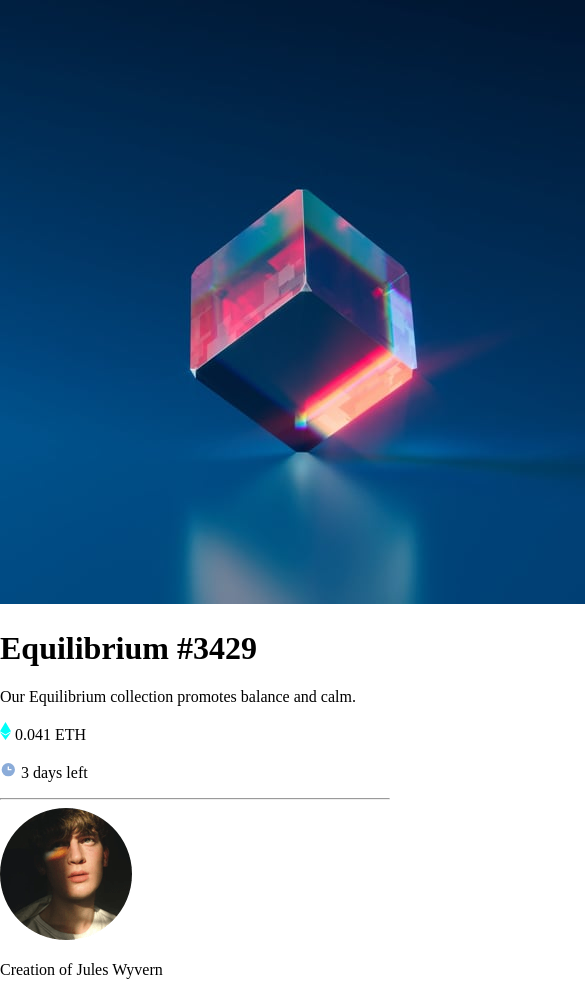
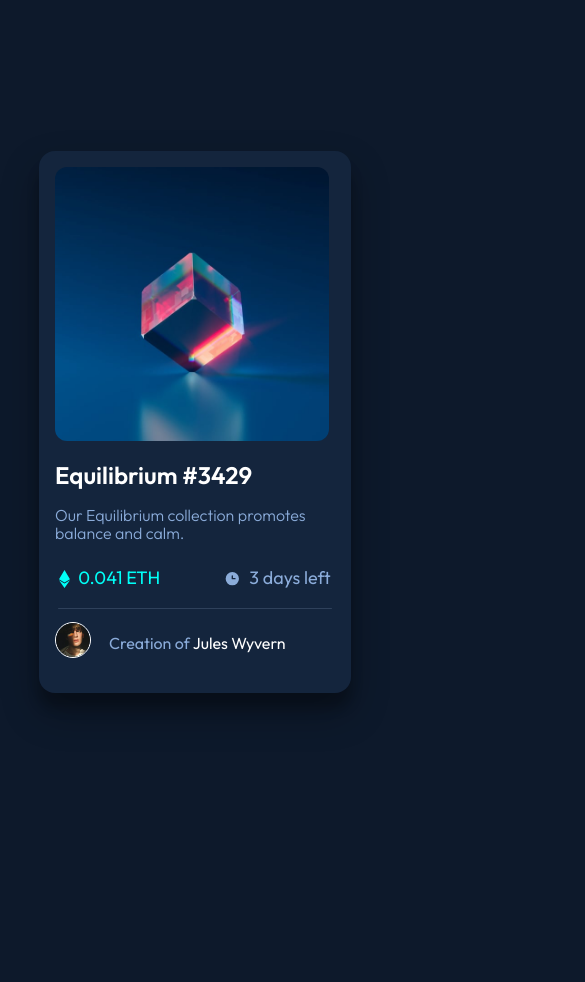
Before and after one commit to igorjba/nft-preview-card, a plain HTML site: page index.html in a window 390 px wide. Shown: the whole page, 585 px wide, since content can reach past the window. After the commit the page ends 844 px from the top, so only its background shows below. Drawn offline with Linux system fonts and the light colour scheme.

Commit message:
:sparkles: feat: Criação do design mobile.

```diff
--- a/CSS/style.css
+++ b/CSS/style.css
@@ -1,3 +1,41 @@
+:root {
+    --clr-primary-soft-blue: hsl(215, 51%, 70%);
+    --clr-primary-cyan: hsl(178, 100%, 50%);
+
+    --clr-neutral-main-bg: hsl(217, 54%, 11%);
+    --clr-neutral-card-bg: hsl(216, 50%, 16%);
+    --clr-neutral-line: hsl(215, 32%, 27%);
+    --clr-neutral-white: hsl(0, 0%, 100%);
+
+    --ff-base: 'Outfit', sans-serif;
+
+    --fw-thin: 300;
+    --fw-regular: 500;
+    --fw-bold: 700;
+
+    --fs-base: 1.125rem;
+}
+
+/* general styles */
+body {
+    font-family: var(--ff-base);
+    font-weight: var(--fw-regular);
+    font-size: 1.125rem;
+    color: var(--clr-primary-soft-blue);
+    background-color: var(--clr-neutral-main-bg);
+
+    display: grid;
+    place-content: center;
+    min-height: 100vh;
+
+    /* display: flex;
+    flex-direction: row;
+    justify-content: center;
+    align-items: center;
+    align-content: center; */
+}
+
+/* utilities */
 .visually-hidden:not(:focus):not(:active) {
     clip: rect(0 0 0 0);
     clip-path: inset(50%);
@@ -7,3 +45,101 @@
     white-space: nowrap;
     width: 1px;
 }
+
+.product__description-flex-group {
+    display: flex;
+    gap: 4rem;
+    align-items: center;
+    justify-content: center;
+    margin-top: 16px;
+    height: 40px;
+}
+
+.product__flex-group__price {
+    display: flex;
+    gap: 0.5rem;
+    align-items: center;
+    justify-content: center;
+}
+
+.product__flex-group__time-left {
+    display: flex;
+    gap: 0.5rem;
+    align-items: center;
+    justify-content: center;
+}
+
+.product__creator-flex-group {
+    display: flex;
+    gap: 1.125rem;
+    justify-content: flex-start;
+    align-items: center;
+    margin-top: 4px;
+}
+
+/* product styles */
+
+.product {
+    --content-padding: 1rem;
+    --content-spacing: 1rem;
+
+    background-color: var(--clr-neutral-card-bg);
+    border-radius: 1rem;
+
+    padding: var(--content-padding);
+    height: 510px;
+    width: 17.5rem;
+    box-shadow: rgba(0, 0, 0, 0.3) 0px 19px 38px, rgba(0, 0, 0, 0.22) 0px 15px 12px;
+}
+
+.nft {
+    border-radius: 0.75rem;
+    width: 98%;
+
+}
+
+.product__title {
+    font-size: 1.5rem;
+    font-weight: var(--fw-bold);
+    color: var(--clr-neutral-white);
+}
+
+.product__description {
+    padding: 0;
+    margin: 0;
+    font-weight: var(--fw-thin);
+    font-size: 1rem;
+}
+
+.product__price {
+    font-weight: var(--fw-regular);
+    color: var(--clr-primary-cyan);
+}
+
+.product__time-left {
+    font-weight: var(--fw-regular);
+}
+
+.divider {
+    border: 0;
+    width: 98%;
+    border-top: 1px solid hsl(215, 32%, 27%);
+    border-radius: 5px;
+}
+
+.product__picture__image-creator {
+    width: 2.125rem;
+    height: 2.125rem;
+    border: 1.5px solid var(--clr-neutral-white);
+    border-radius: 50%;
+}
+
+.product__creator-name {
+    font-weight: var(--fw-regular);
+    font-size: 16px;
+}
+
+
+.product__creator-name__name {
+    color: var(--clr-neutral-white);
+}
--- a/index.html
+++ b/index.html
@@ -34,9 +34,9 @@
   <main>
 
     <article class="product">
-      <picture class="product__img-nft">
+
       <img class="nft" src="images/image-equilibrium.jpg" alt="nft image">
-      </picture>
+
 
       <div class="product__content">
         <h1 class="product__title">
@@ -47,25 +47,35 @@
           Our Equilibrium collection promotes balance and calm.
         </p>
 
+        <div class="product__description-flex-group">
+
+          <div class="product__flex-group__price">
+
+            <img src="images/icon-ethereum.svg" alt="icon-ethereum">
+
             <p class="product__price">
-          <img src="images/icon-ethereum.svg" alt="icon-ethereum">
+
               <span class="visually-hidden">Current price:</span>
+
               0.041 ETH
             </p>
+          </div>
 
+          <div class="product__flex-group__time-left">
+            <img src="images/icon-clock.svg" alt="icon-clock">
             <p class="product__time-left">
-          <img src="images/icon-clock.svg" alt="icon-clock">
               3 days left
             </p>
-
+          </div>
+        </div>
         <hr class="divider">
 
-        <div class="product__creator">
-
-          <img src="images/image-avatar.png" alt="Jules Wyvern image">
-
+        <div class="product__creator-flex-group">
+          <picture class="product__image-creator">
+            <img class="product__picture__image-creator" src="images/image-avatar.png" alt="Jules Wyvern image">
+          </picture>
           <p class="product__creator-name">
-            Creation of Jules Wyvern
+            Creation of <span class="product__creator-name__name">Jules Wyvern</span>
           </p>
 
         </div>
```
Lines whose indentation alone changed are shown as unchanged.
